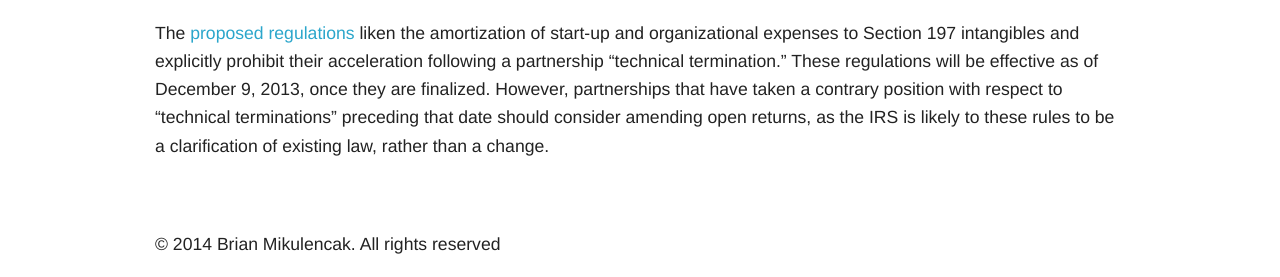
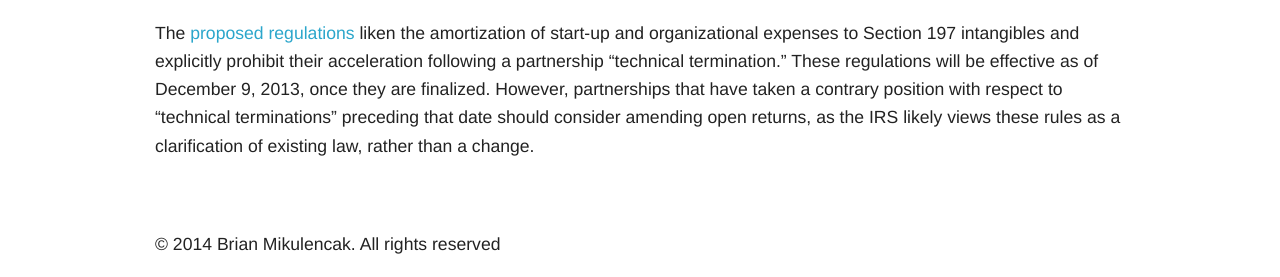
Before and after one commit to brianmik/bmaustinlaw, a Jekyll site: the page built from _posts/2014-01-10-pships-start-up-expenses-prop-regs.markdown, in a window 1280 px wide. Shown: the part 748-1025 px from the top of the page. Built offline with Jekyll 4.4.1, drawn with Linux system fonts in a browser that asks for light colours; Markdown is read by kramdown in place of the engine named in the settings.

Commit message:
Blog Post Revision
Fixed syntax

```diff
--- a/_posts/2014-01-10-pships-start-up-expenses-prop-regs.markdown
+++ b/_posts/2014-01-10-pships-start-up-expenses-prop-regs.markdown
@@ -19,7 +19,7 @@ in light of existing regulations that require the continued amortization of Sect
 The [proposed regulations][prop regs cite] liken the amortization of start-up and organizational expenses to Section 197 intangibles and
 explicitly prohibit their acceleration following a partnership "technical termination." These regulations will be effective as of
 December 9, 2013, once they are finalized. However, partnerships that have taken a contrary position with respect to "technical terminations"
-preceding that date should consider amending open returns, as the IRS is likely to these rules to be a clarification of existing law,
+preceding that date should consider amending open returns, as the IRS likely views these rules as a clarification of existing law,
 rather than a change.
 
 
```
